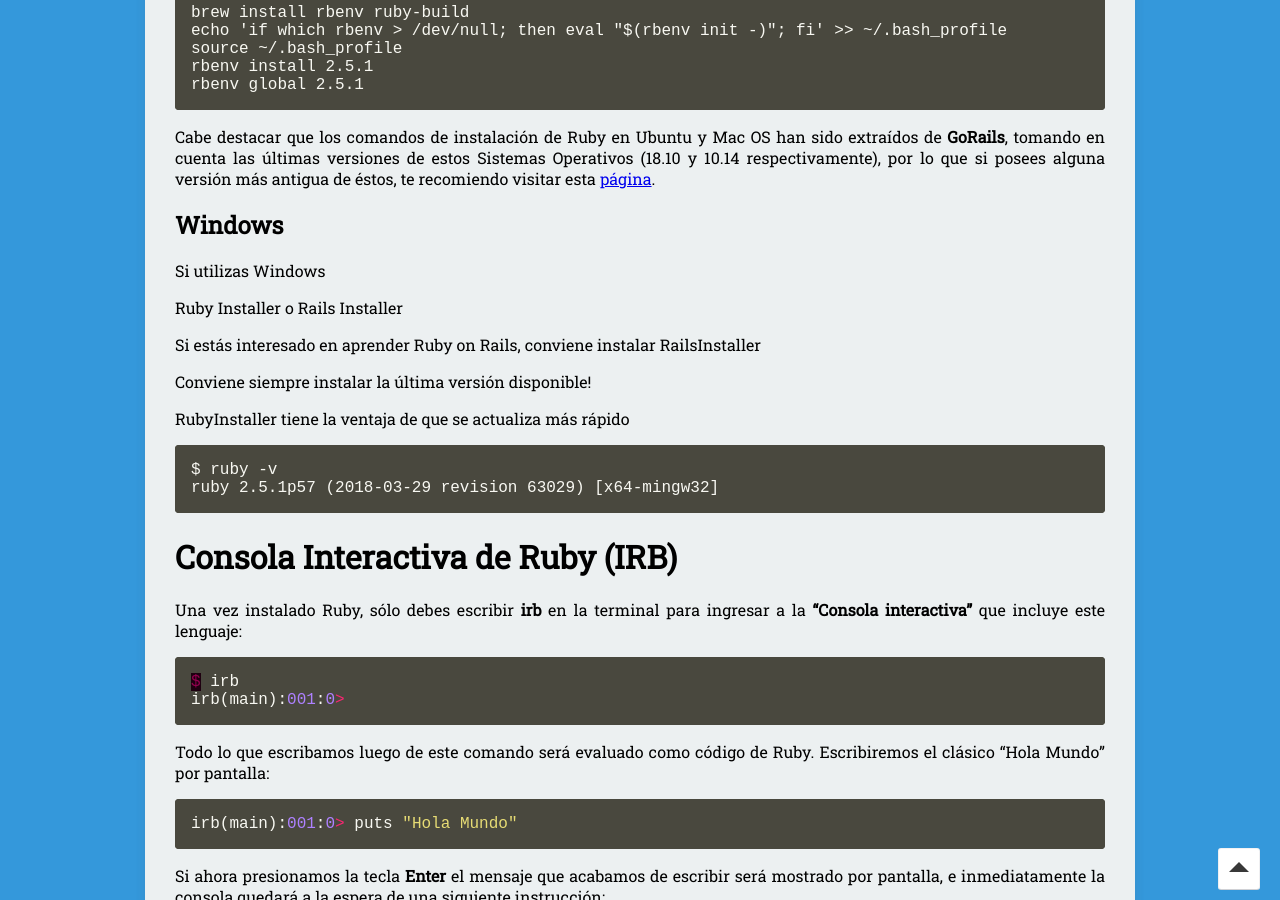
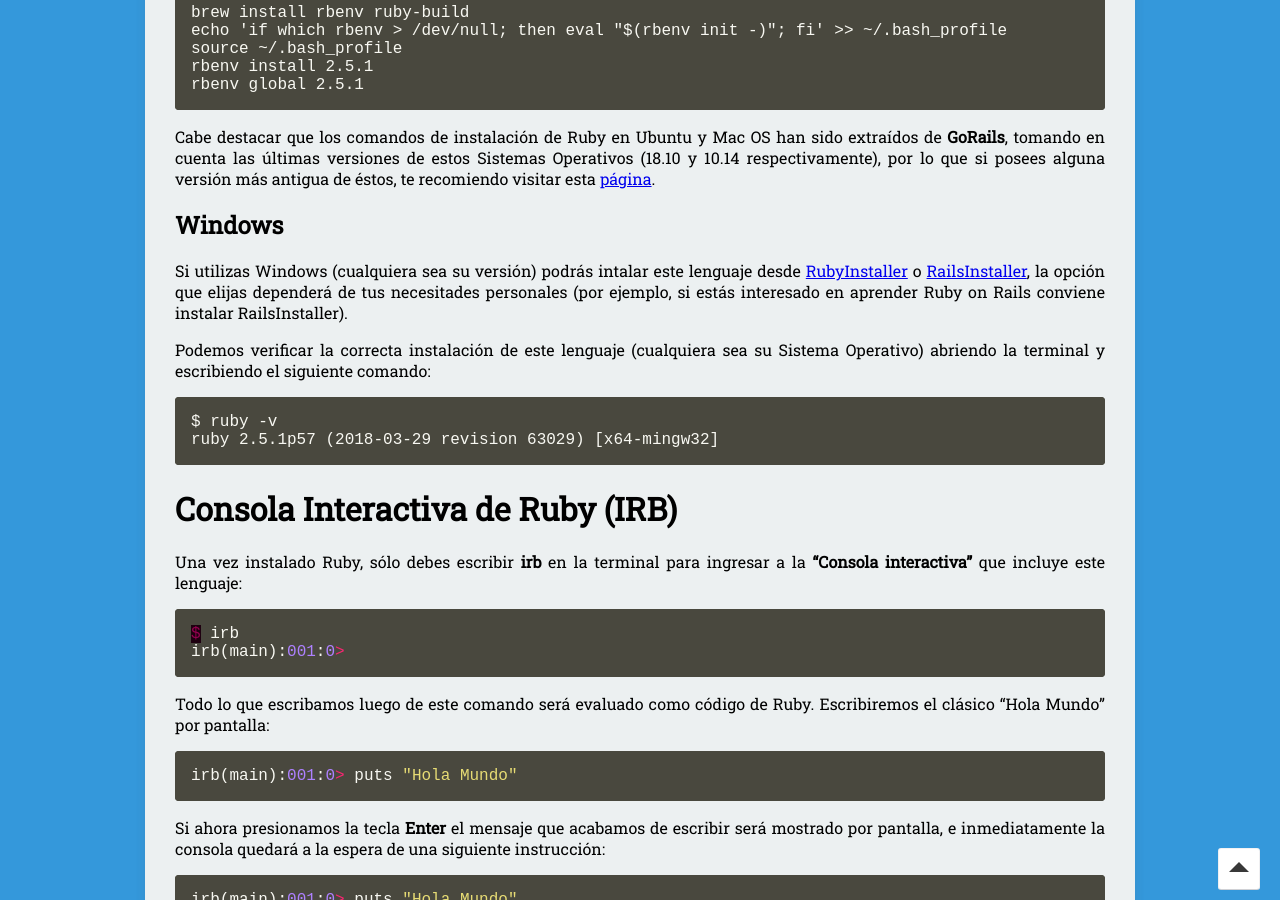
Before and after one commit to nisoto/Blog-anterior-2.0, a Jekyll site: the page built from _posts/2018-09-19-ruby-ii-instalacion.md, in a window 1280 px wide and 900 px high, scrolled down 723 px. Built offline with Jekyll 4.4.1, drawn with Linux system fonts in a browser that asks for light colours; nearby versions of some CDN libraries.

Commit message:
Update 2018-09-19-ruby-ii-instalacion.md

````diff
--- a/_posts/2018-09-19-ruby-ii-instalacion.md
+++ b/_posts/2018-09-19-ruby-ii-instalacion.md
@@ -40,15 +40,9 @@ Cabe destacar que los comandos de instalación de Ruby en Ubuntu y Mac OS han si
 
 ## Windows
 
-Si utilizas Windows
+Si utilizas Windows (cualquiera sea su versión) podrás intalar este lenguaje desde [RubyInstaller](https://rubyinstaller.org/) o [RailsInstaller](http://railsinstaller.org/en), la opción que elijas dependerá de tus necesitades personales (por ejemplo, si estás interesado en aprender Ruby on Rails conviene instalar RailsInstaller).
 
-Ruby Installer o Rails Installer
-
-Si estás interesado en aprender Ruby on Rails, conviene instalar RailsInstaller
-
-Conviene siempre instalar la última versión disponible!
-
-RubyInstaller tiene la ventaja de que se actualiza más rápido
+Podemos verificar la correcta instalación de este lenguaje (cualquiera sea su Sistema Operativo) abriendo la terminal y escribiendo el siguiente comando:
 
 ```
 $ ruby -v
````
